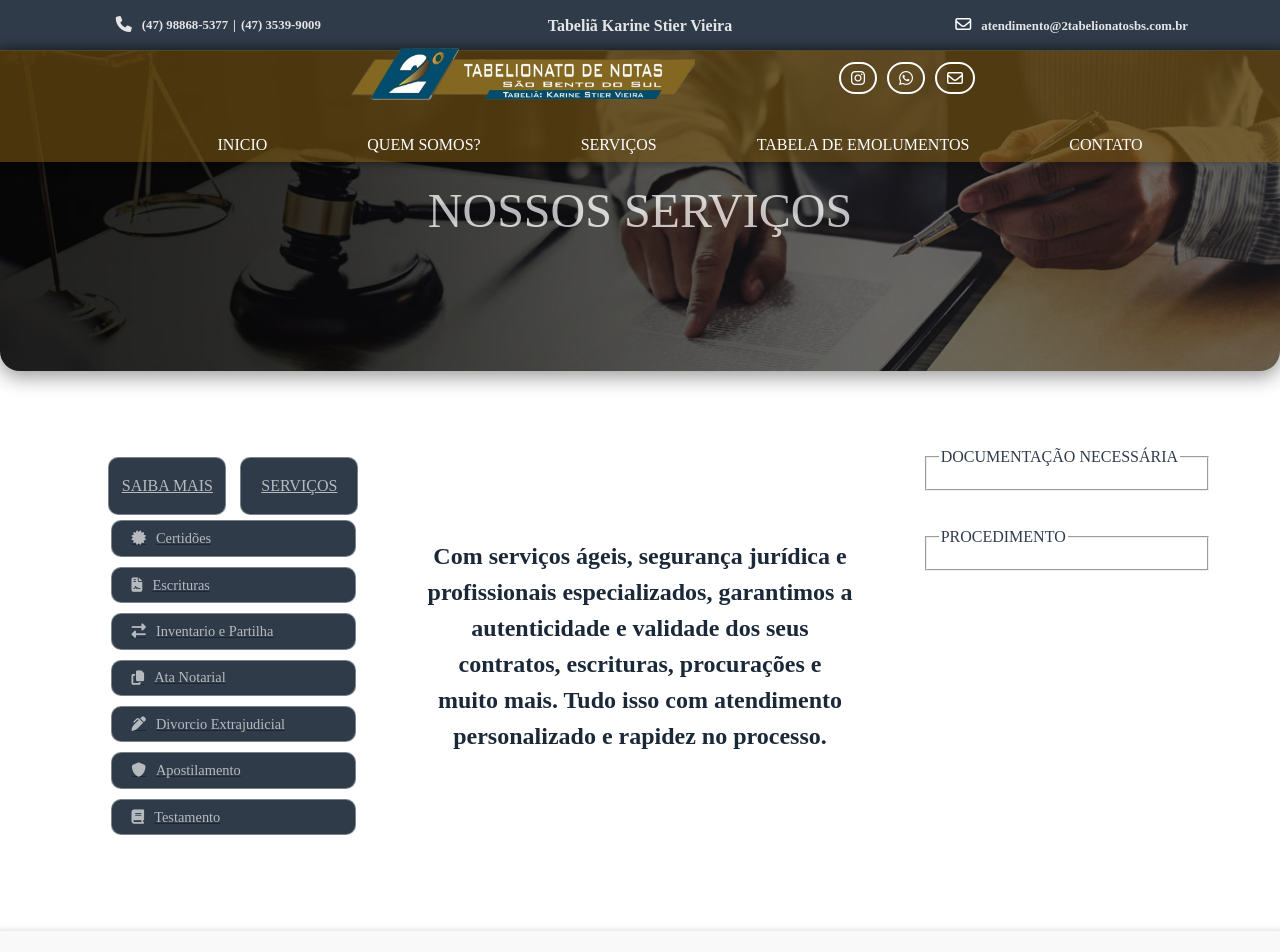
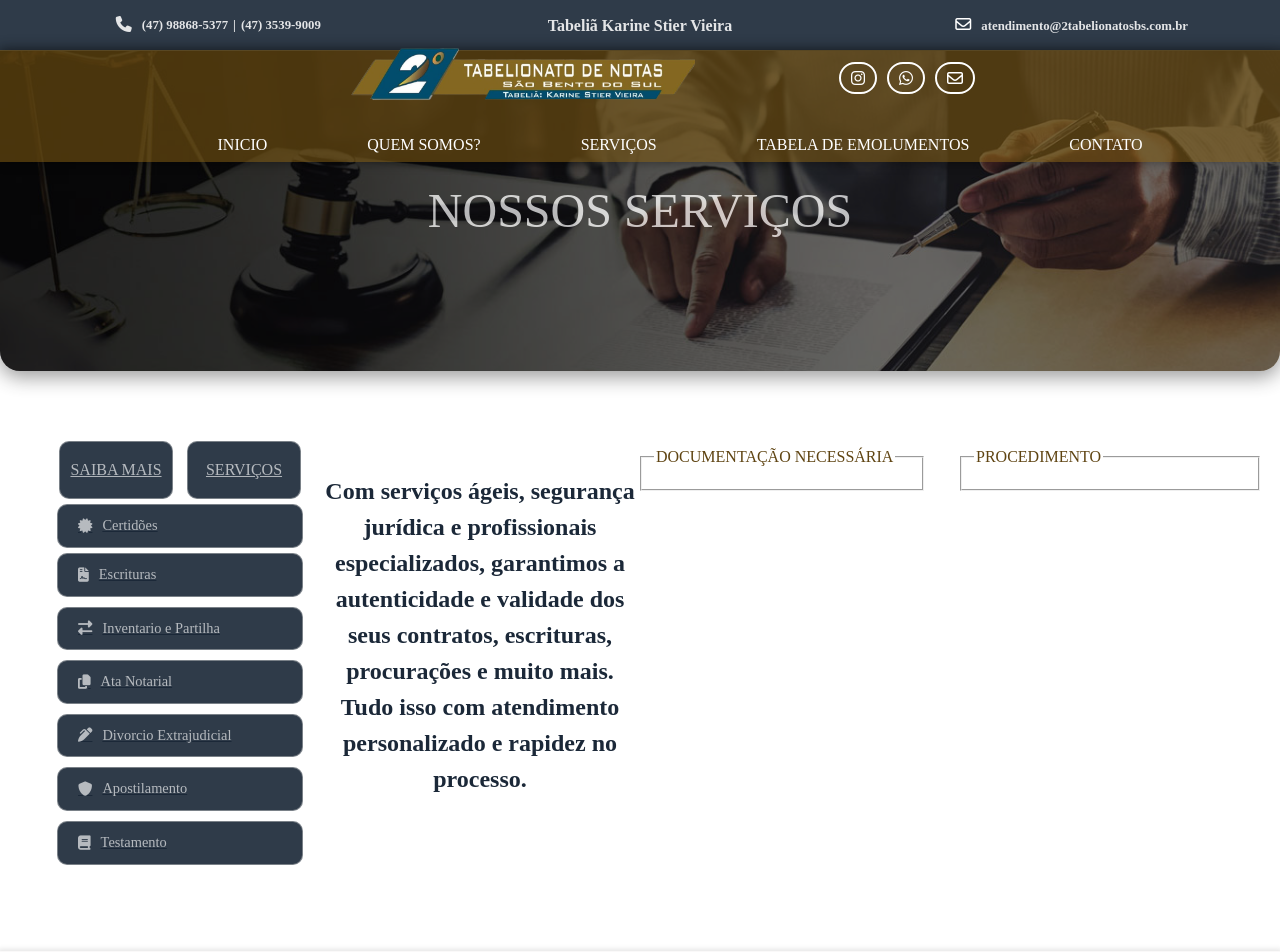
Before and after one commit to Saagcode/2Tabelionato, a React (Vite) app: page /#/servicos in a window 1280 px wide. Shown: the top 952 px of the page. Built offline with nearby package versions, Linux system fonts and the light colour scheme; a web font is replaced by a local one.

Commit message:
fixing responsive services page

```diff
--- a/src/Components/Body/ServicesHomePage/styles.css
+++ b/src/Components/Body/ServicesHomePage/styles.css
@@ -18,7 +18,7 @@ fieldset:hover {
   scale: 1.1;
   cursor: pointer;
   transition: 0.5s;
-  background-color: #47474723;
+  background-color: #4747470a;
 }
 
 div button {
--- a/src/pages/servicos/index.jsx
+++ b/src/pages/servicos/index.jsx
@@ -359,7 +359,7 @@ function servicos() {
             {showServices ? (
               <>
                 <div className="background-side-pageServices">
-                  <ul>
+
                   <li
                     data-aos="fade-down"
                     data-aos-duration="500"
@@ -712,7 +712,6 @@ function servicos() {
                       Autenticação de documentos
                     </li>
                   </Link>
-                  </ul>
                 </div>
               </>
             ) : (
@@ -1820,6 +1819,8 @@ function servicos() {
               <></>
             )}
           </fieldset>
+        </div>
+        <div className="container-documentation-procedure">
           <fieldset className="field-2">
             <legend>PROCEDIMENTO</legend>
             {action.abertura ? (
--- a/src/pages/servicos/styles.css
+++ b/src/pages/servicos/styles.css
@@ -40,7 +40,7 @@
   list-style: disc;
   color: #1b2838;
   display: grid;
-  grid-template-columns: repeat(3, 1fr);
+  grid-template-columns: repeat(4, 1fr);
   height: auto;
   margin: 70px 0 0 0;
 }
@@ -77,13 +77,9 @@ h3 {
   margin: 2px auto;
 }
 
-.menu-topics .background-side-pageServices li {
-  width: 85%;
+.menu-topics li {
+  width: 80%;
   transition: 0.3s;
-}
-
-.menu-topics .abcd li {
-  background-color: #cecece7b;
 }
 
 .menu-topics li:hover {
@@ -105,7 +101,7 @@ h3 {
   transition: 0.3s;
   cursor: pointer;
   text-decoration: underline;
-  width: 30%;
+  width: 40%;
   padding: 0px;
   background-color: #1b2838e8;
   border: 1px solid #cecece7b;
@@ -122,26 +118,23 @@ h3 {
   scale: 1.1;
 }
 
-.background-side-pageServices ul {
-  display: flex;
-  flex-direction: column;
-  line-height: 0.3rem;
-  padding: 0px 0px;
+.menu-topics ul {
   margin: 0px auto;
   overflow-y: auto;
   overflow-x: hidden;
-  height: 60%;
-  width: 68%;
-  max-height: 320px;
+  max-height: 430px;
   text-decoration: underline;
 }
 
 .explanation {
   display: flex;
   flex-direction: column;
-  justify-content: center;
   text-align: justify;
   margin: 0 0;
+}
+
+.explanation h3 {
+  color: rgb(95, 68, 18);
 }
 
 .explanation ul {
@@ -164,15 +157,22 @@ h3 {
   margin: 0 auto;
 }
 
+legend {
+  color: rgb(95, 68, 18);
+}
+
 .container-documentation-procedure .field-2 {
-  margin: 30px auto;
   text-align: left;
   line-height: 2rem;
+  width: 85%;
+  margin: 0 0;
 }
 
 .container-documentation-procedure .field-1 {
   text-align: left;
   line-height: 2rem;
+  width: 80%;
+  margin: 0 0;
 }
 
 .border-top {
```
Lines whose indentation alone changed are shown as unchanged.
